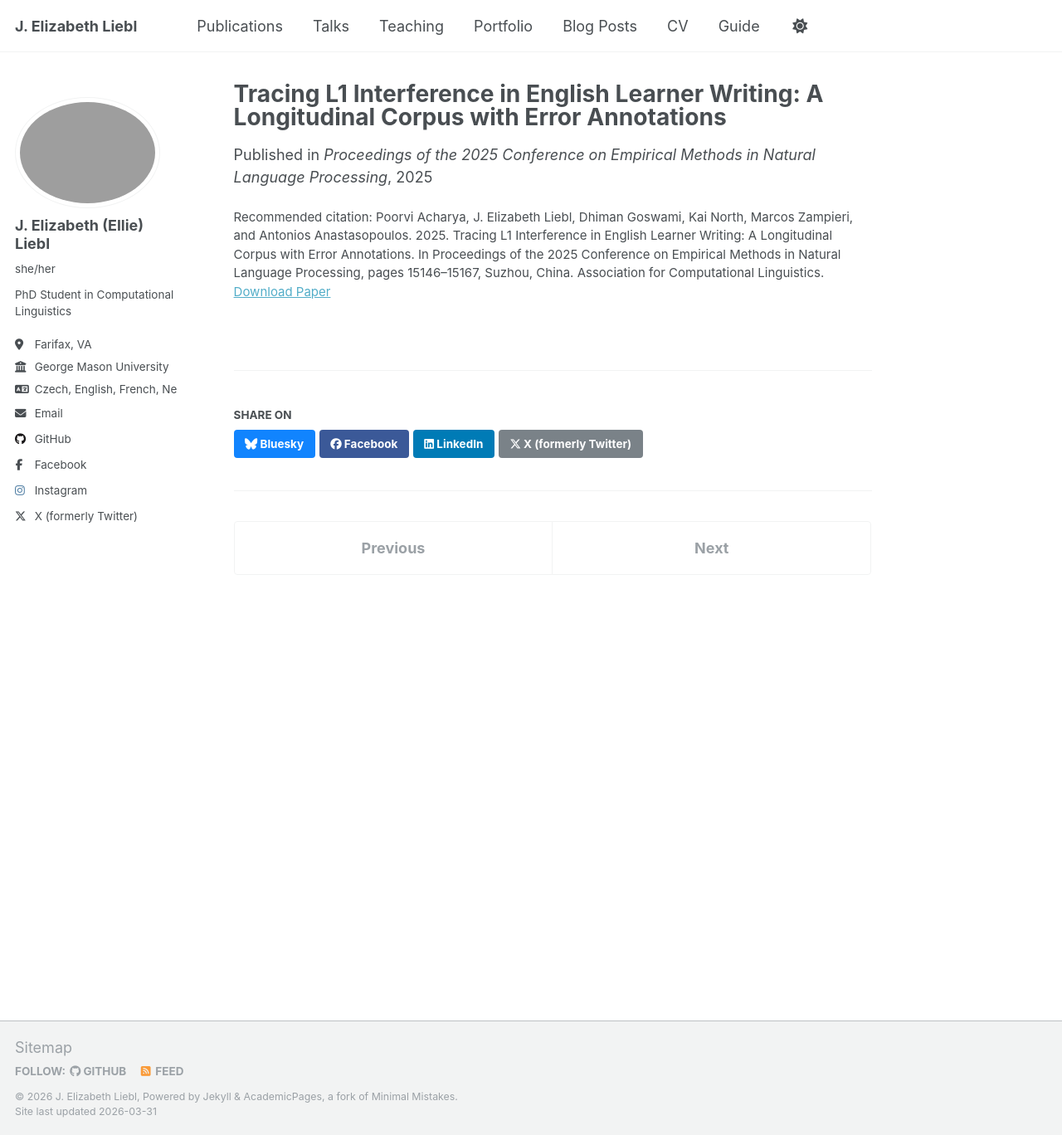
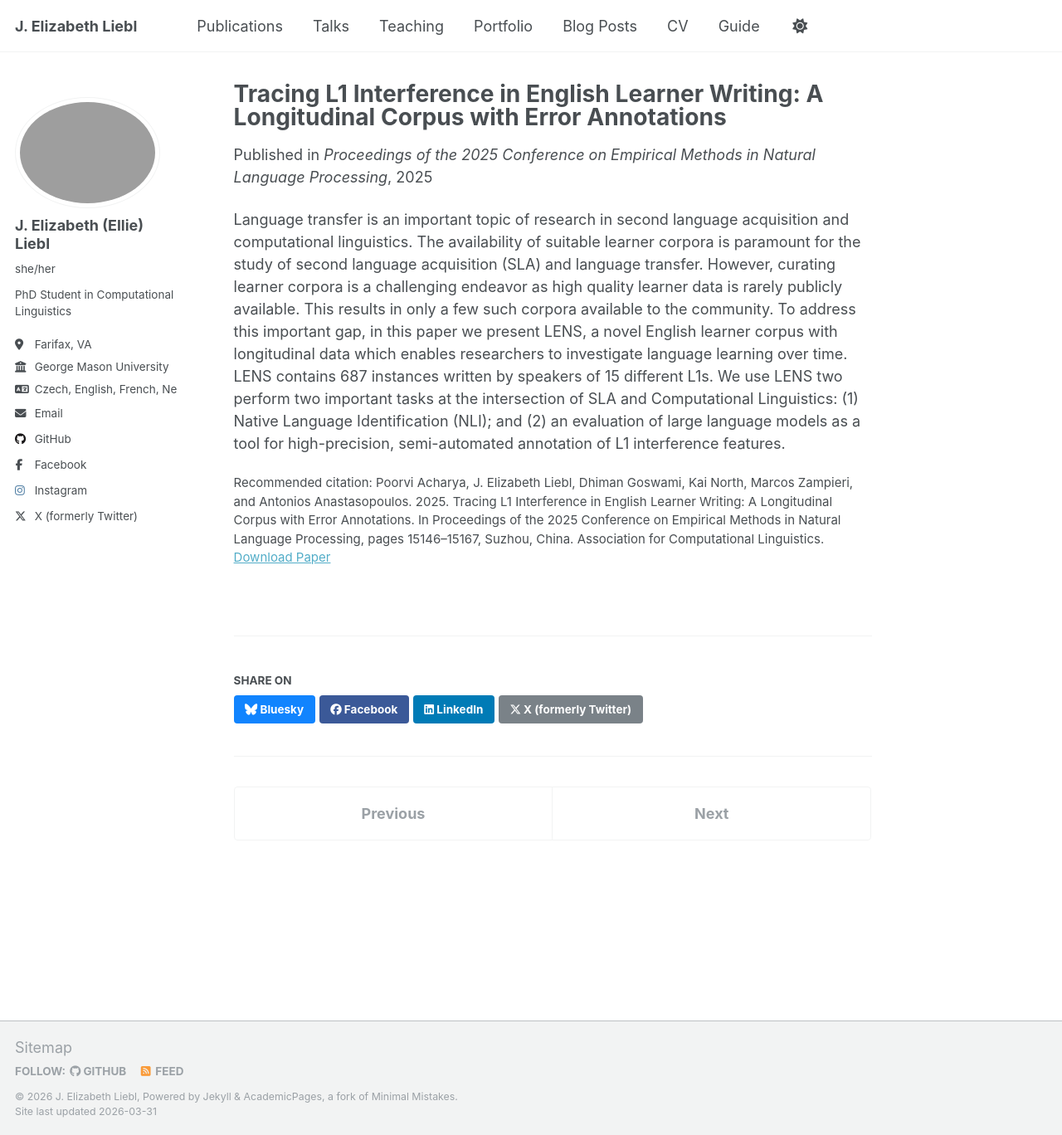
Before and after one commit to ellie-liebl/ellie-liebl.github.io, a Jekyll site: the page built from _publications/2025-11-09_Tracing_L1_interference.md, in a window 1280 px wide and 1368 px high. Shown: the whole window at 83% size. Built offline with Jekyll 4.4.1, drawn with Linux system fonts in a browser that asks for light colours.

Commit message:
Update 2025-11-09_Tracing_L1_interference.md

```diff
--- a/_publications/2025-11-09_Tracing_L1_interference.md
+++ b/_publications/2025-11-09_Tracing_L1_interference.md
@@ -9,3 +9,4 @@
 paperurl: 'http://academicpages.github.io/files/paper3.pdf](https://aclanthology.org/2025.emnlp-main.766/'
 citation: 'Poorvi Acharya, J. Elizabeth Liebl, Dhiman Goswami, Kai North, Marcos Zampieri, and Antonios Anastasopoulos. 2025. Tracing L1 Interference in English Learner Writing: A Longitudinal Corpus with Error Annotations. In Proceedings of the 2025 Conference on Empirical Methods in Natural Language Processing, pages 15146–15167, Suzhou, China. Association for Computational Linguistics.'
 ---
+Language transfer is an important topic of research in second language acquisition and computational linguistics. The availability of suitable learner corpora is paramount for the study of second language acquisition (SLA) and language transfer. However, curating learner corpora is a challenging endeavor as high quality learner data is rarely publicly available. This results in only a few such corpora available to the community. To address this important gap, in this paper we present LENS, a novel English learner corpus with longitudinal data which enables researchers to investigate language learning over time. LENS contains 687 instances written by speakers of 15 different L1s. We use LENS two perform two important tasks at the intersection of SLA and Computational Linguistics: (1) Native Language Identification (NLI); and (2) an evaluation of large language models as a tool for high-precision, semi-automated annotation of L1 interference features.
```
